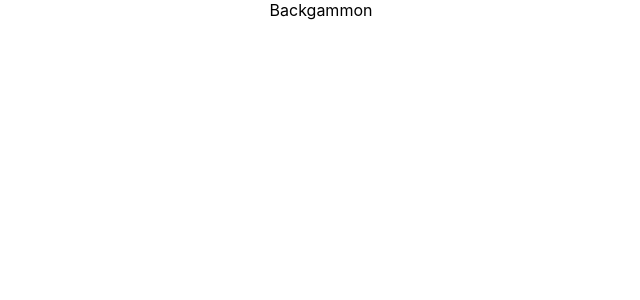
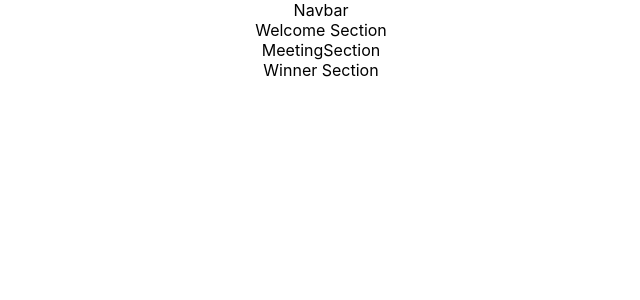
Before and after one commit to NathanKhuat/Backgammon-Club, a React (Create React App) app in the folder backgammon/: page / in a window 1280 px wide. Shown: the top 300 px of the page, without its empty margins (319-959 px from the left). Built offline with nearby package versions, Linux system fonts and the light colour scheme.

Commit message:
added components

```diff
--- a/backgammon/src/App.tsx
+++ b/backgammon/src/App.tsx
@@ -1,10 +1,18 @@
 import React from 'react';
 import './App.css';
+import Navbar from './components/Navbar/Navbar';
+import WelcomeSection from './components/WelcomeSection/WelcomeSection';
+import MeetingSection from './components/MeetingSection/MeetingSection';
+import WinnerSection from './components/WinnerSection/WinnerSection';
 
 function App() {
   return (
     <div className="app">
-      Backgammon
+      <Navbar></Navbar>
+      <WelcomeSection></WelcomeSection>
+      <MeetingSection></MeetingSection>
+      <WinnerSection></WinnerSection>
+      {/* <Footer></Footer> */}
     </div>
   );
 }
--- /dev/null
+++ b/backgammon/src/components/MeetingSection/MeetingSection.tsx
@@ -0,0 +1,12 @@
+import React from 'react';
+import './MeetingSection.css';
+
+function MeetingSection() {
+  return (
+    <div>
+      MeetingSection
+    </div>
+  );
+}
+
+export default MeetingSection;
--- /dev/null
+++ b/backgammon/src/components/Navbar/Navbar.tsx
@@ -0,0 +1,12 @@
+import React from 'react';
+import './Navbar.css';
+
+function Navbar() {
+  return (
+    <div>
+      Navbar
+    </div>
+  );
+}
+
+export default Navbar;
--- /dev/null
+++ b/backgammon/src/components/WelcomeSection/WelcomeSection.tsx
@@ -0,0 +1,12 @@
+import React from 'react';
+import './WelcomeSection.css';
+
+function WelcomeSection() {
+  return (
+    <div>
+      Welcome Section
+    </div>
+  );
+}
+
+export default WelcomeSection;
--- /dev/null
+++ b/backgammon/src/components/WinnerSection/WinnerSection.tsx
@@ -0,0 +1,12 @@
+import React from 'react';
+import './WinnerSection.css';
+
+function WinnerSection() {
+  return (
+    <div>
+      Winner Section
+    </div>
+  );
+}
+
+export default WinnerSection;
```
Also changed, not shown: backgammon/src/components/MeetingSection/MeetingSection.css (added), backgammon/src/components/Navbar/Navbar.css (added), backgammon/src/components/WelcomeSection/WelcomeSection.css (added), backgammon/src/components/WinnerSection/WinnerSection.css (added).
